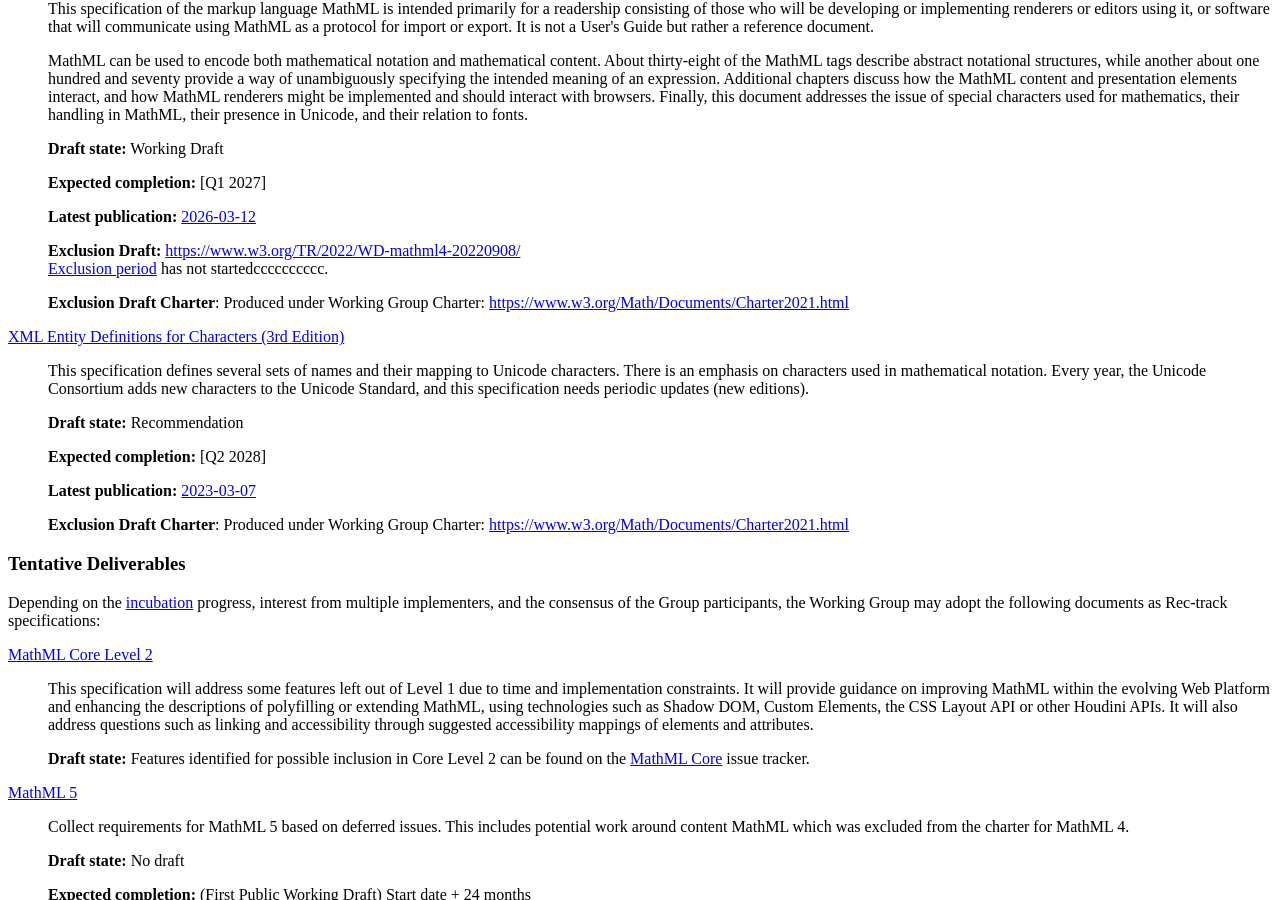
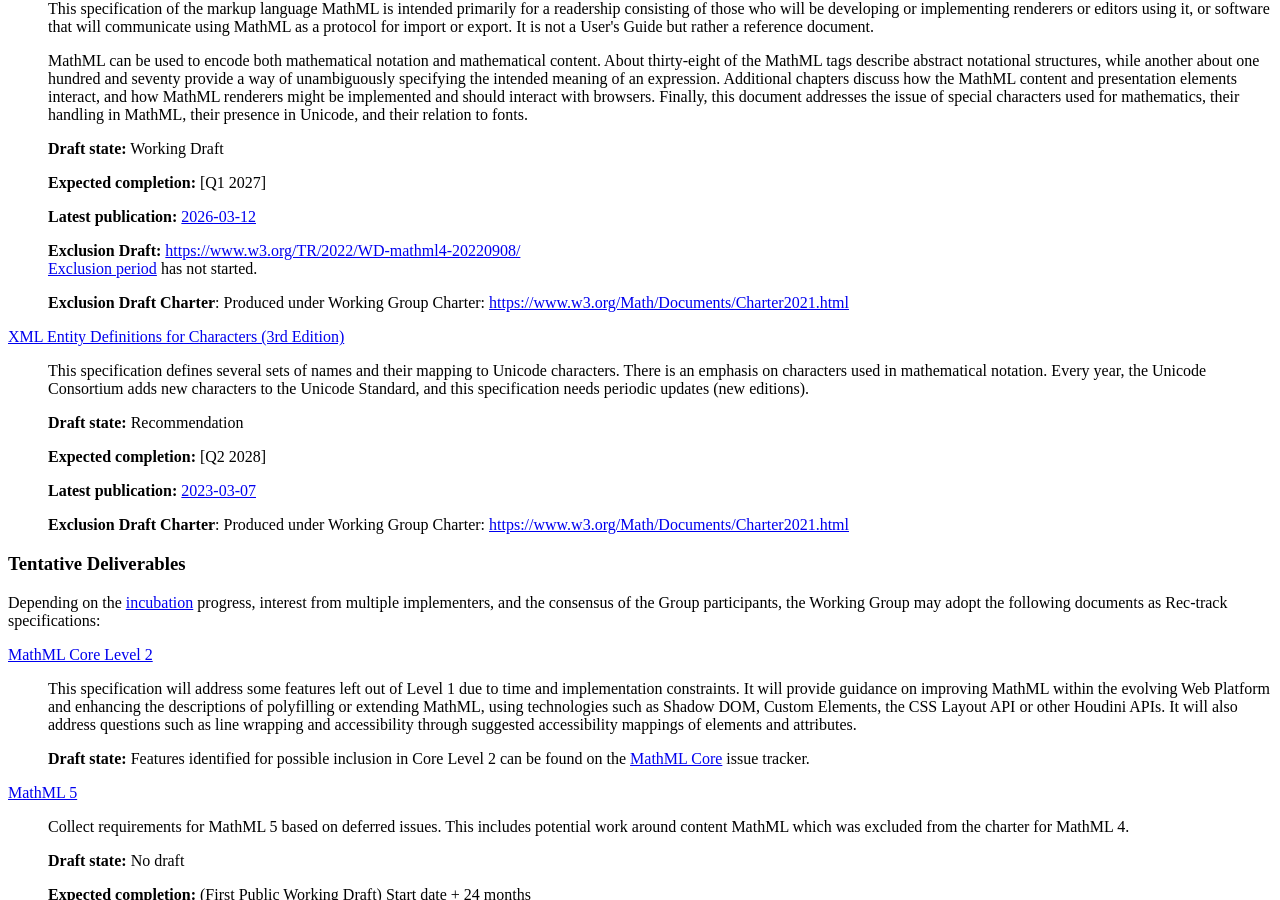
Before and after one commit to w3c/mathml-docs, a Jekyll site: the page charter-2026.html, which Jekyll copies as it is, in a window 1280 px wide and 900 px high, scrolled down 2213 px. Built offline with Jekyll 4.4.1, drawn with Linux system fonts in a browser that asks for light colours; a script that is not in the unit is left out.

Commit message:
Remove linking and add line wrapping for core level 2.
Fix typo introduce by my cat.

```diff
--- a/charter-2026.html
+++ b/charter-2026.html
@@ -266,7 +266,7 @@ The Working Group will deliver the following W3C normative specifications:
           <p><b>Exclusion Draft:</b>
               <a href="https://www.w3.org/TR/2022/WD-mathml4-20220908/">https://www.w3.org/TR/2022/WD-mathml4-20220908/</a><br>
               <a href="https://www.w3.org/mid/cfe-10410-f56313d84c8b0f1aa342d3f70b7ddc955239ea9a@w3.org">Exclusion period</a>
-              has not startedcccccccccc.
+              has not started.
           </p>
           <p><b>Exclusion Draft Charter</b>: Produced under Working Group Charter:
               <a href="https://www.w3.org/Math/Documents/Charter2021.html">https://www.w3.org/Math/Documents/Charter2021.html</a>
@@ -304,7 +304,7 @@ The Working Group will deliver the following W3C normative specifications:
       <p>This specification will address some features left out of Level 1 due to time and implementation constraints.
           It will provide guidance on improving MathML within the evolving Web Platform and enhancing the descriptions of polyfilling or extending MathML,
           using technologies such as Shadow DOM, Custom Elements, the CSS Layout API or other Houdini APIs.
-          It will also address questions such as linking and accessibility through suggested accessibility mappings of elements and attributes.
+          It will also address questions such as line wrapping and accessibility through suggested accessibility mappings of elements and attributes.
       </p>
       <p class="draft-status"><b>Draft state:</b>
          Features identified for possible inclusion in Core Level 2 can be found on the <a href="https://github.com/w3c/mathml-core/issues?q=state%3Aopen%20label%3Alevel-2">MathML Core</a> issue tracker.</p>
```
